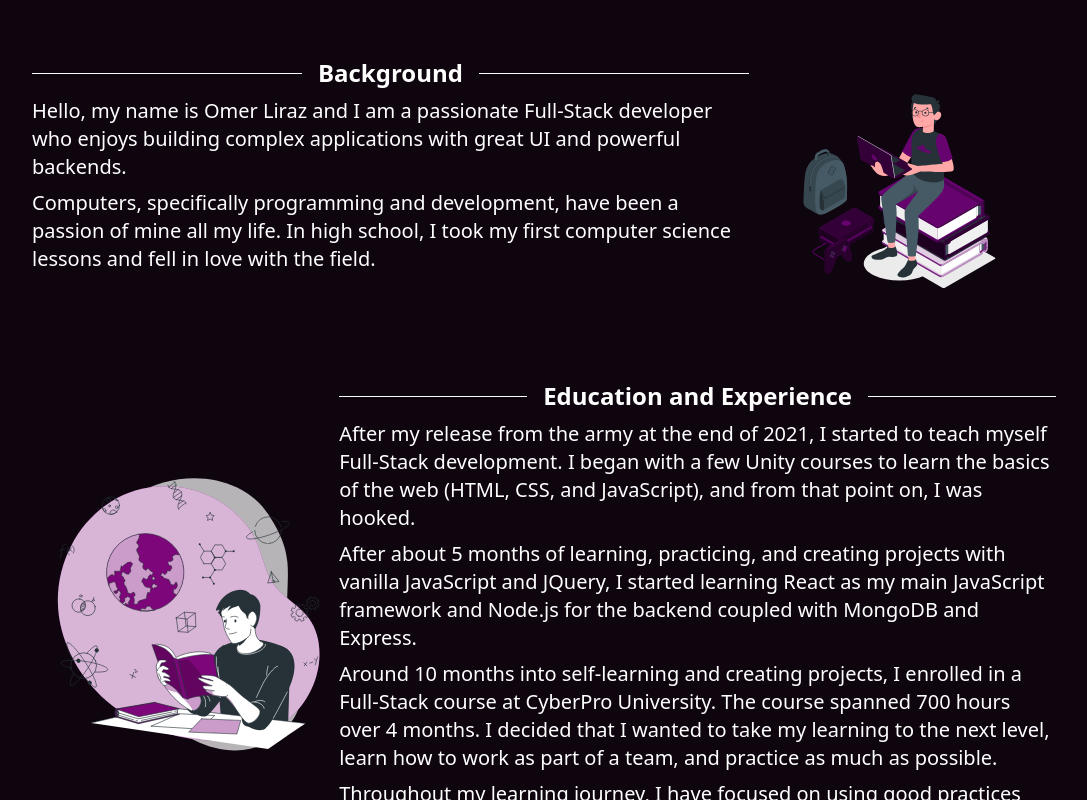
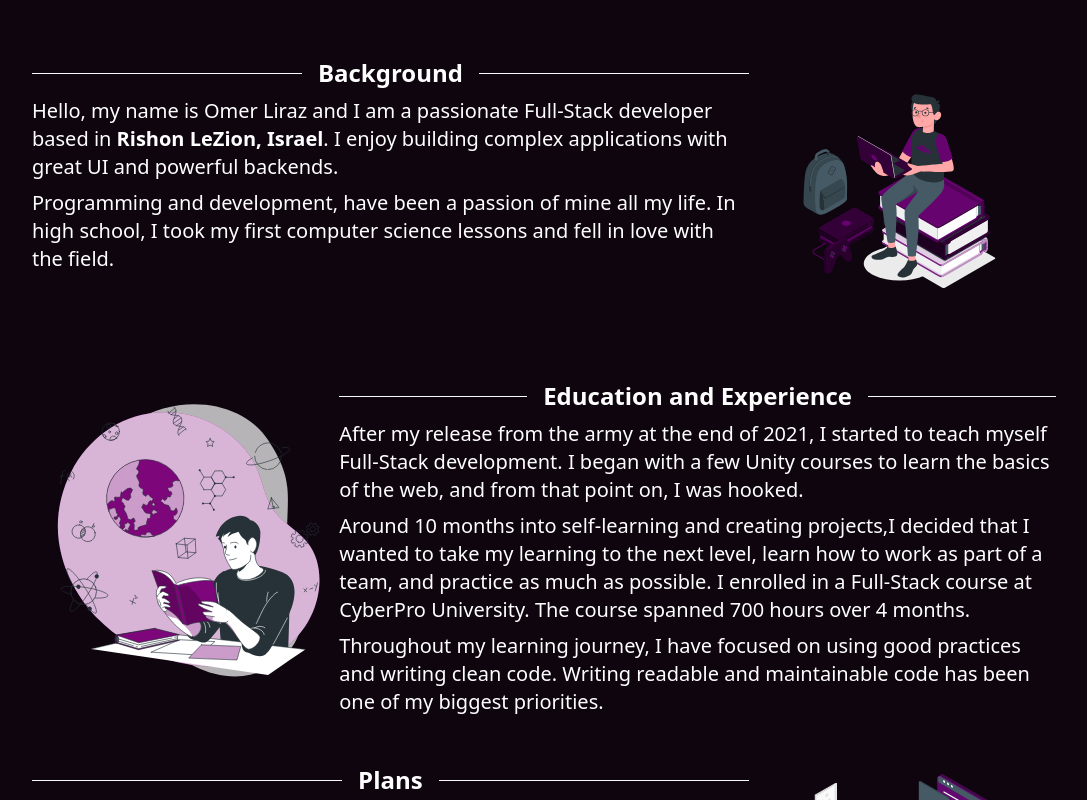
Before and after one commit to o6mer/Protfolio, a React (Vite) app: page / in a window 1280 px wide. Shown: the part 940-1740 px from the top of the page, without its empty margins (96-1183 px from the left). Built offline with nearby package versions, Linux system fonts and the light colour scheme.

Commit message:
text changes

```diff
--- a/src/components/about/About.tsx
+++ b/src/components/about/About.tsx
@@ -15,13 +15,14 @@ const About = () => {
                 <StyledHeader title="Background" />
                 <p>
                   Hello, my name is Omer Liraz and I am a passionate Full-Stack
-                  developer who enjoys building complex applications with great
-                  UI and powerful backends.
+                  developer based in <strong> Rishon LeZion, Israel</strong>. I
+                  enjoy building complex applications with great UI and powerful
+                  backends.
                 </p>{" "}
                 <p>
-                  Computers, specifically programming and development, have been
-                  a passion of mine all my life. In high school, I took my first
-                  computer science lessons and fell in love with the field.
+                  Programming and development, have been a passion of mine all
+                  my life. In high school, I took my first computer science
+                  lessons and fell in love with the field.
                 </p>
               </div>
               <img src={backgroundPic} alt="" className="w-auto md:w-[30%]" />
@@ -39,21 +40,15 @@ const About = () => {
                 <p>
                   After my release from the army at the end of 2021, I started
                   to teach myself Full-Stack development. I began with a few
-                  Unity courses to learn the basics of the web (HTML, CSS, and
-                  JavaScript), and from that point on, I was hooked.
+                  Unity courses to learn the basics of the web, and from that
+                  point on, I was hooked.
                 </p>
                 <p>
-                  After about 5 months of learning, practicing, and creating
-                  projects with vanilla JavaScript and JQuery, I started
-                  learning React as my main JavaScript framework and Node.js for
-                  the backend coupled with MongoDB and Express.
-                </p>
-                <p>
-                  Around 10 months into self-learning and creating projects, I
-                  enrolled in a Full-Stack course at CyberPro University. The
-                  course spanned 700 hours over 4 months. I decided that I
-                  wanted to take my learning to the next level, learn how to
-                  work as part of a team, and practice as much as possible.
+                  Around 10 months into self-learning and creating projects,I
+                  decided that I wanted to take my learning to the next level,
+                  learn how to work as part of a team, and practice as much as
+                  possible. I enrolled in a Full-Stack course at CyberPro
+                  University. The course spanned 700 hours over 4 months.
                 </p>
                 <p>
                   Throughout my learning journey, I have focused on using good
```
